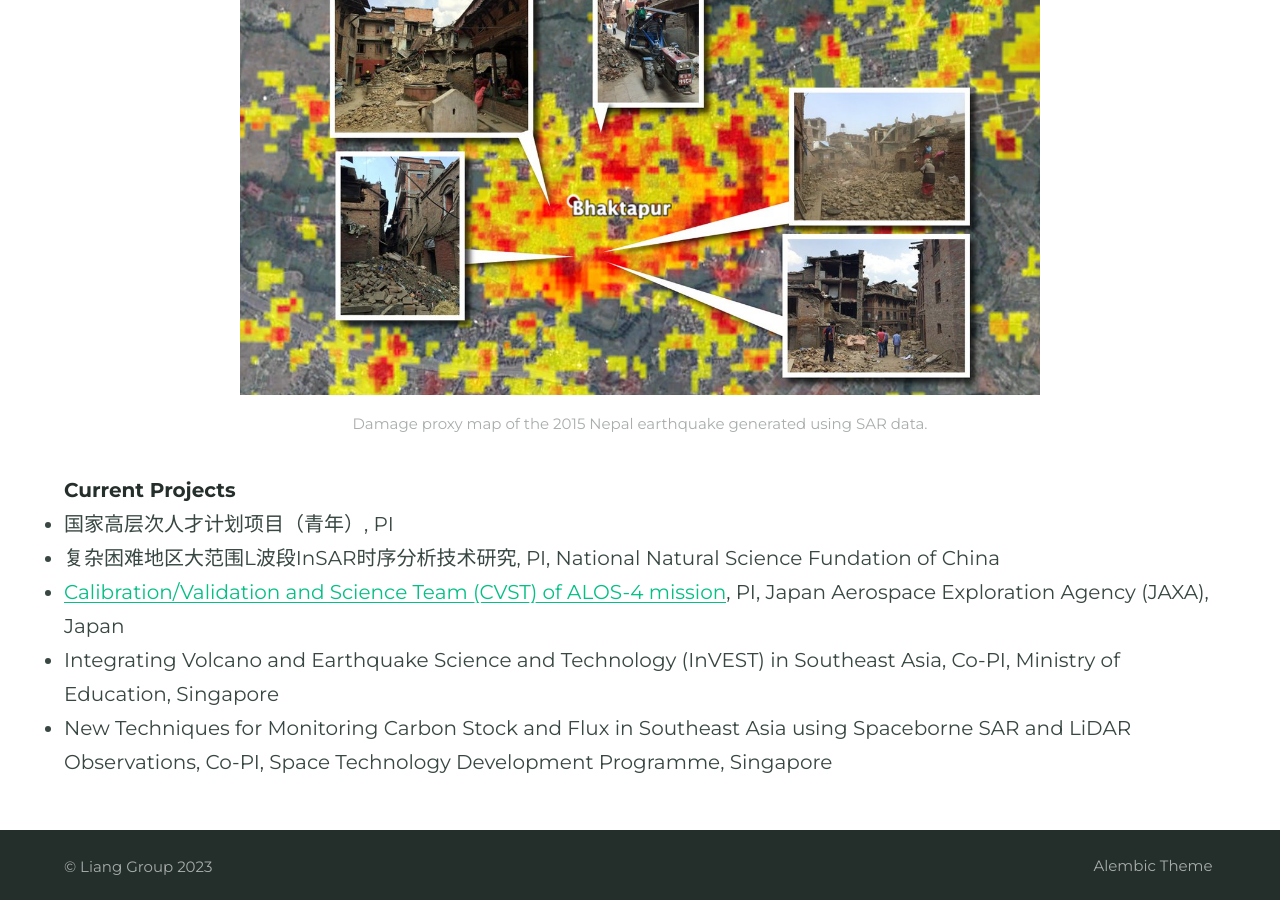
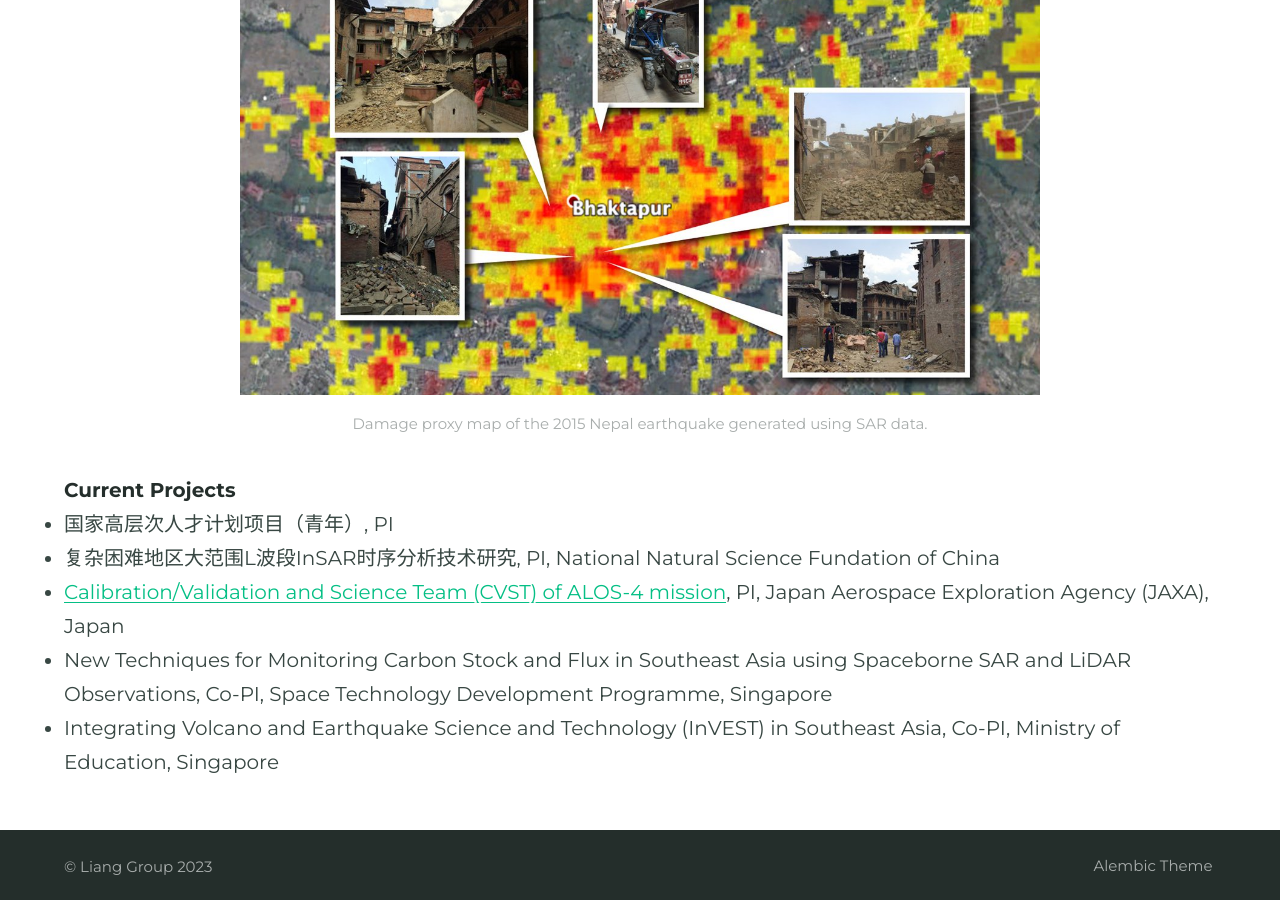
Before and after one commit to CunrenLiang/cunrenliang.github.io, a Jekyll site: the page built from research.md, in a window 1280 px wide and 900 px high, scrolled down 4903 px. Built offline with Jekyll 4.4.1, drawn with Linux system fonts in a browser that asks for light colours; some web fonts are replaced.

```diff
--- a/research.md
+++ b/research.md
@@ -54,5 +54,5 @@ Radar can image in all weather conditions and without the need of illumination f
 * 国家高层次人才计划项目（青年）, PI
 * 复杂困难地区大范围L波段InSAR时序分析技术研究, PI, National Natural Science Fundation of China
 * [Calibration/Validation and Science Team (CVST) of ALOS-4 mission](https://www.eorc.jaxa.jp/ALOS/en/alos-4/a4_calval_e.htm), PI, Japan Aerospace Exploration Agency (JAXA), Japan
+* New Techniques for Monitoring Carbon Stock and Flux in Southeast Asia using Spaceborne SAR and LiDAR Observations, Co-PI, Space Technology Development Programme, Singapore
 * Integrating Volcano and Earthquake Science and Technology (InVEST) in Southeast Asia, Co-PI, Ministry of Education, Singapore
-* New Techniques for Monitoring Carbon Stock and Flux in Southeast Asia using Spaceborne SAR and LiDAR Observations, Co-PI, Space Technology Development Programme, Singapore
```
